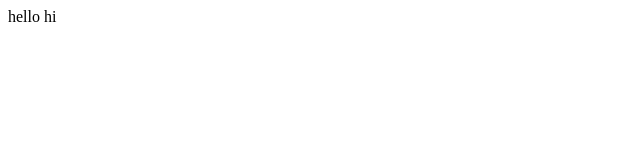
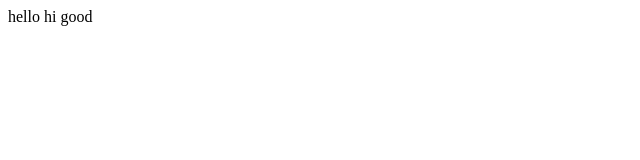
Before and after one commit to ravatparmar/cache-memory-loader, a plain HTML site: page index.html in a window 1280 px wide. Shown: the full height of the page, 0-640 px from the left. Drawn offline with Linux system fonts and the light colour scheme.

Commit message:
Update index.html

```diff
--- a/index.html
+++ b/index.html
@@ -1,7 +1,7 @@
 <html>
 <body>
 
-hello hi
+hello hi good
 </body>
 
 </html>
```
